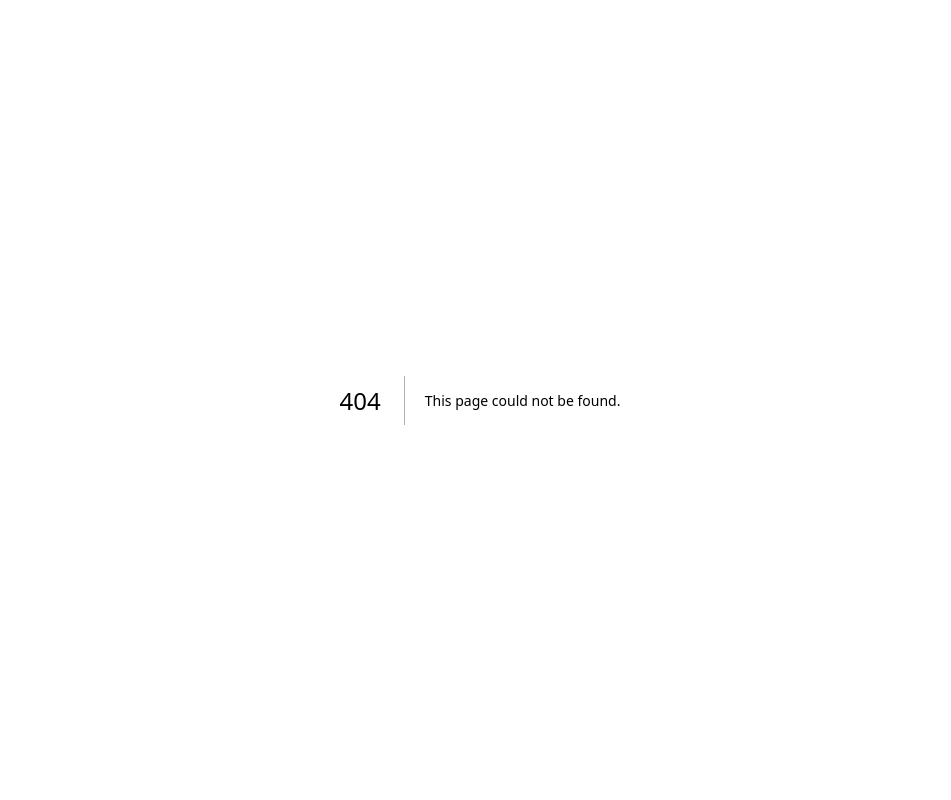
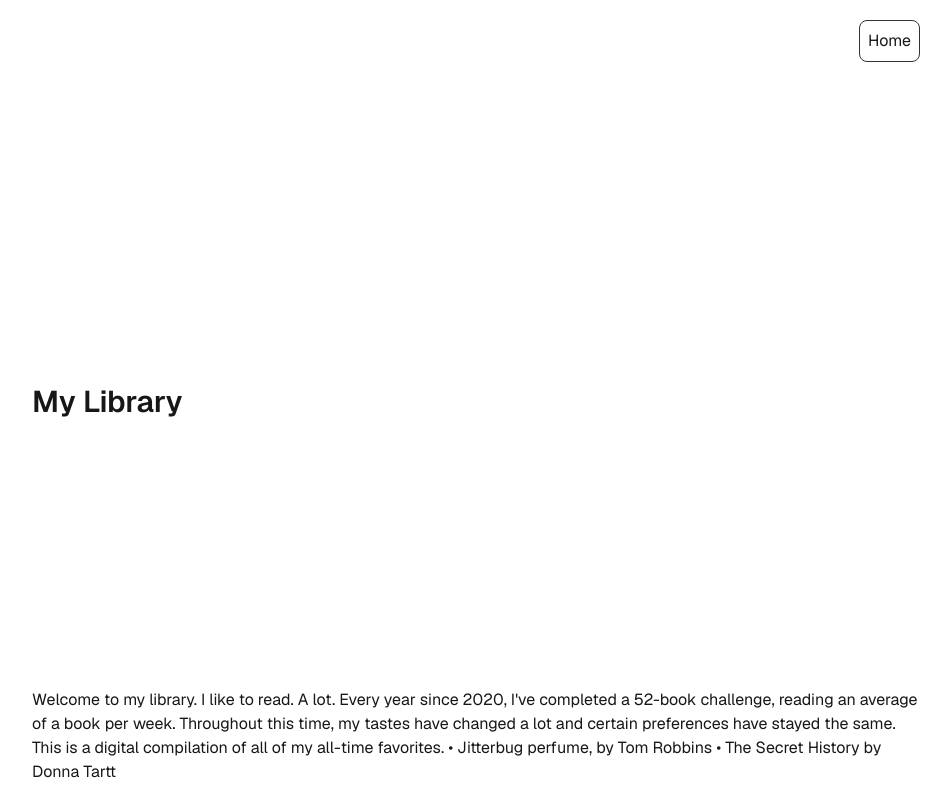
Before and after one commit to joeylukner/website-jlukner, a Next.js app: page /library in a window 1280 px wide. Before the commit this address had no page. Shown: the whole page, without its empty margins (160-1111 px from the left). Built offline with nearby package versions, Linux system fonts and the light colour scheme.

Commit message:
Added text to library

```diff
--- /dev/null
+++ b/app/assets/texts.ts
@@ -0,0 +1,7 @@
+export const libraryText: string = `Welcome to my library. I like to read. A lot.
+Every year since 2020, I've completed a 52-book challenge, reading an average of
+a book per week. Throughout this time, my tastes have changed a lot and certain
+preferences have stayed the same. This is a digital compilation of all of my all-time
+favorites.
+\u2022 Jitterbug perfume, by Tom Robbins
+\u2022 The Secret History by Donna Tartt`;
--- /dev/null
+++ b/app/library/page.tsx
@@ -0,0 +1,19 @@
+import Image from "next/image";
+import Link from "next/link";
+import { libraryText } from "../assets/texts";
+
+export default function About() {
+  return (
+    <div className="flex flex-col min-h-screen items-center justify-center bg-zinc-50 font-sans dark:bg-black">
+      <div className="flex min-h-screen w-full max-w-5xl flex-col items-center justify-between py-4 px-16 bg-white dark:bg-black sm:items-start">
+        <div className="toolbar">
+          <Link href={"/"}>
+            <button className="button-toolbar">Home</button>
+          </Link>
+        </div>
+        <h1>My Library</h1>
+        <p>{libraryText}</p>
+      </div>
+    </div>
+  );
+}
```
